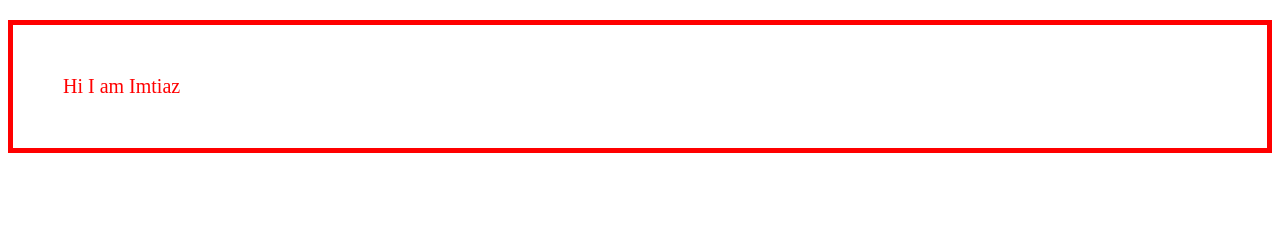
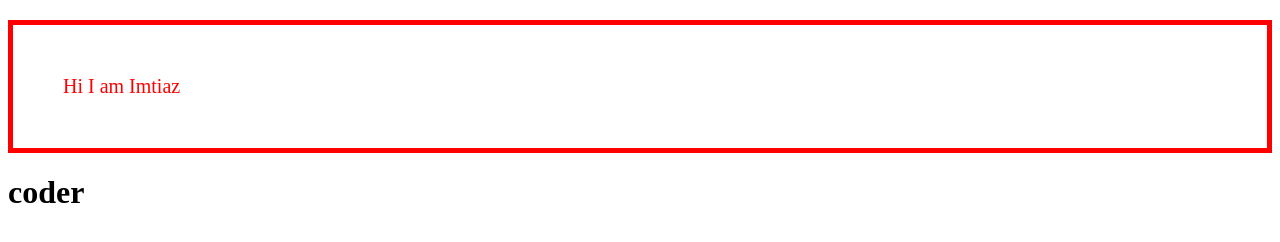
Before and after one commit to tanvirpctg/my-first-repo, a plain HTML site: page index.html in a window 1280 px wide. Drawn offline with Linux system fonts and the light colour scheme.

Commit message:
Update index.html

```diff
--- a/index.html
+++ b/index.html
@@ -8,5 +8,6 @@
 </head>
 <body>
    <p> Hi I am Imtiaz</p>
+    <h1>coder</h1>
 </body>
 </html>
```
